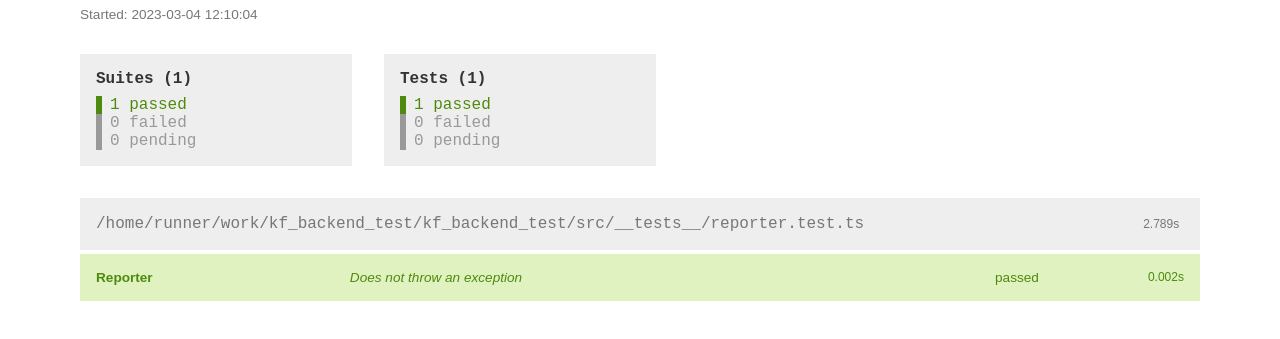
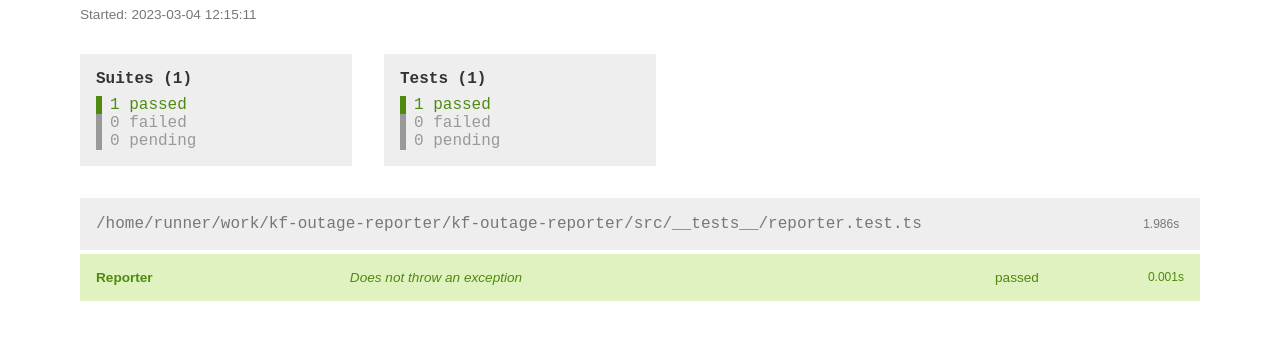
Before and after one commit to thesheps/kf-outage-reporter, a plain HTML site: page index.html in a window 1280 px wide. Shown: the part 65-404 px from the top of the page. Drawn offline with Linux system fonts and the light colour scheme.

Commit message:
Deploying to gh-pages from @ thesheps/kf-outage-reporter@a7cb534dd11401063b0b11506f4a08862b676e15 🚀

```diff
--- a/index.html
+++ b/index.html
@@ -229,4 +229,4 @@ header {
   font-size: 1rem;
   padding: 0 0.5rem;
 }
-</style></head><body><div id="jesthtml-content"><header><h1 id="title">Outage Reporter Test Results</h1></header><div id="metadata-container"><div id="timestamp">Started: 2023-03-04 12:10:04</div><div id="summary"><div id="suite-summary"><div class="summary-total">Suites (1)</div><div class="summary-passed">1 passed</div><div class="summary-failed summary-empty">0 failed</div><div class="summary-pending summary-empty">0 pending</div></div><div id="test-summary"><div class="summary-total">Tests (1)</div><div class="summary-passed">1 passed</div><div class="summary-failed summary-empty">0 failed</div><div class="summary-pending summary-empty">0 pending</div></div></div></div><div id="suite-1" class="suite-container"><div class="suite-info"><div class="suite-path">/home/runner/work/kf_backend_test/kf_backend_test/src/__tests__/reporter.test.ts</div><div class="suite-time">2.789s</div></div><div class="suite-tests"><div class="test-result passed"><div class="test-info"><div class="test-suitename">Reporter</div><div class="test-title">Does not throw an exception</div><div class="test-status">passed</div><div class="test-duration">0.002s</div></div></div></div></div></div></body></html>
+</style></head><body><div id="jesthtml-content"><header><h1 id="title">Outage Reporter Test Results</h1></header><div id="metadata-container"><div id="timestamp">Started: 2023-03-04 12:15:11</div><div id="summary"><div id="suite-summary"><div class="summary-total">Suites (1)</div><div class="summary-passed">1 passed</div><div class="summary-failed summary-empty">0 failed</div><div class="summary-pending summary-empty">0 pending</div></div><div id="test-summary"><div class="summary-total">Tests (1)</div><div class="summary-passed">1 passed</div><div class="summary-failed summary-empty">0 failed</div><div class="summary-pending summary-empty">0 pending</div></div></div></div><div id="suite-1" class="suite-container"><div class="suite-info"><div class="suite-path">/home/runner/work/kf-outage-reporter/kf-outage-reporter/src/__tests__/reporter.test.ts</div><div class="suite-time">1.986s</div></div><div class="suite-tests"><div class="test-result passed"><div class="test-info"><div class="test-suitename">Reporter</div><div class="test-title">Does not throw an exception</div><div class="test-status">passed</div><div class="test-duration">0.001s</div></div></div></div></div></div></body></html>
```
